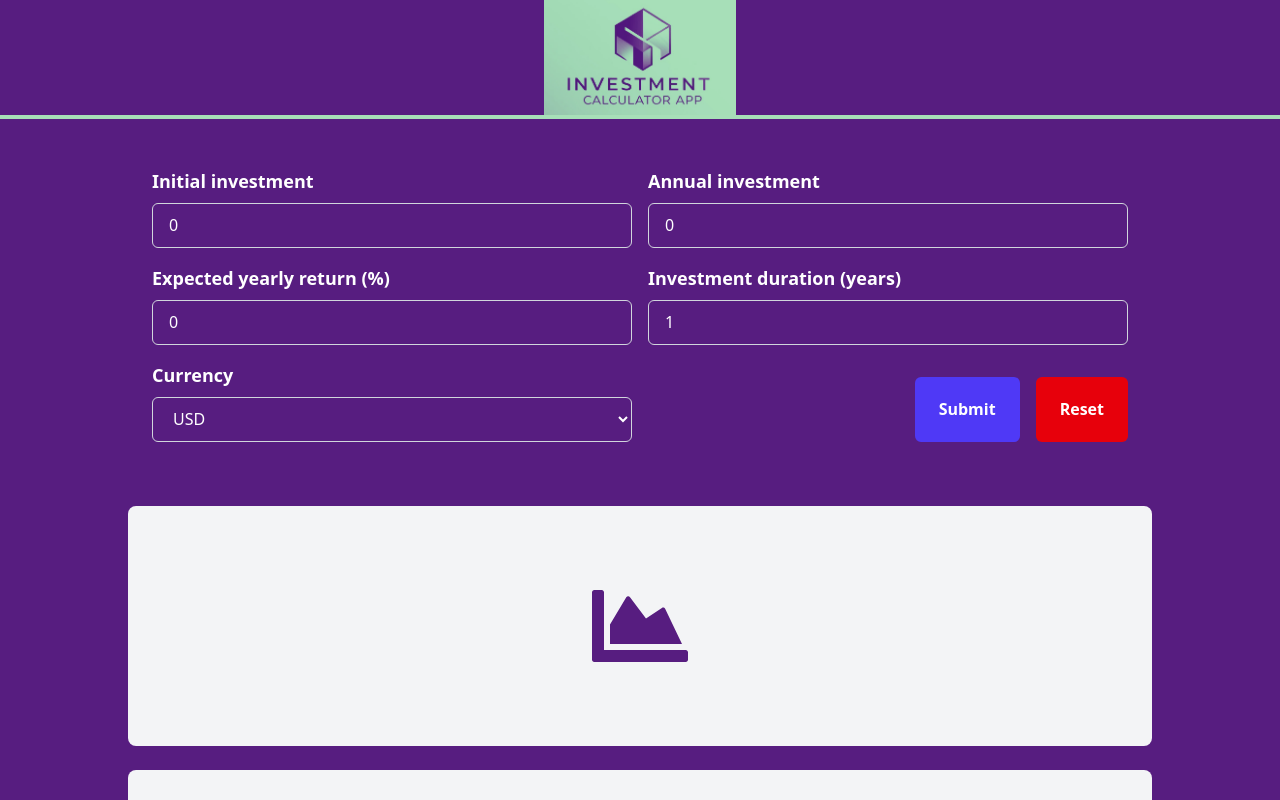
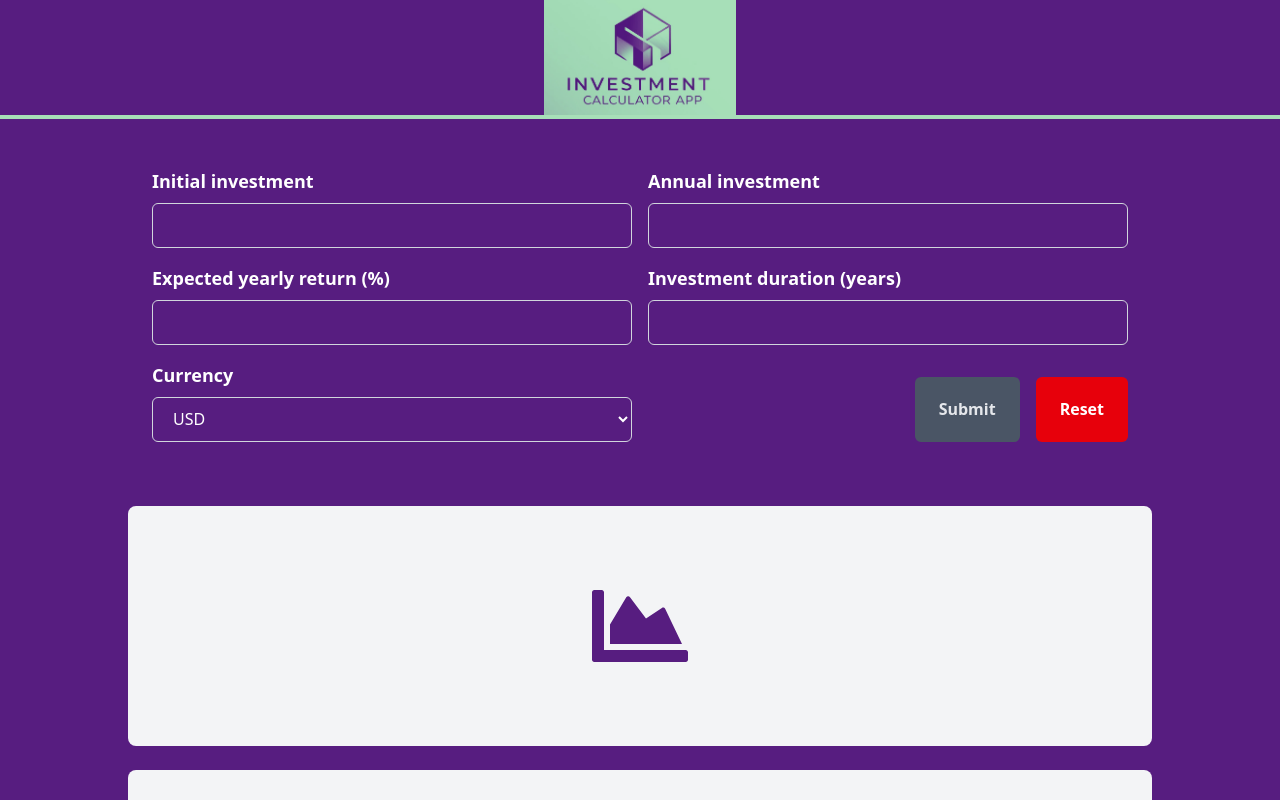
Before and after one commit to paologhidoni/investmentcalculator, a React (Vite) app: page / in a window 1280 px wide. Shown: the top 800 px of the page. Built offline with nearby package versions, Linux system fonts and the light colour scheme.

Commit message:
Make all fields required, after 1st interaction feedback on each field

```diff
--- a/src/util.ts
+++ b/src/util.ts
@@ -15,10 +15,10 @@ export const formatCurrency = (num: number, currency = "GBP"): string => {
 };
 
 export const initialFormState: InvestmentParams = {
-  initialInvestment: "0",
-  annualInvestment: "0",
-  expectedReturn: "0",
-  investmentDuration: "1",
+  initialInvestment: "",
+  annualInvestment: "",
+  expectedReturn: "",
+  investmentDuration: "",
   investmentCurrency: "USD",
 };
 
--- a/src/validation.ts
+++ b/src/validation.ts
@@ -2,12 +2,6 @@ import { InvestmentParams } from "./models/InvestmentParams";
 
 // check if the form is incomplete for styling and validation
 export const isFormIncomplete = (formState: InvestmentParams): boolean => {
-  if (
-    formState["investmentDuration"] === "0" ||
-    formState["investmentDuration"] === ""
-  )
-    return true;
-
   let inputs = [
     "initialInvestment",
     "annualInvestment",
@@ -15,7 +9,7 @@ export const isFormIncomplete = (formState: InvestmentParams): boolean => {
     "investmentDuration",
   ];
 
-  return inputs.every((input) => {
+  return inputs.some((input) => {
     const value = formState[input as keyof InvestmentParams].trim();
     return value === "" || value === "0";
   });
```
